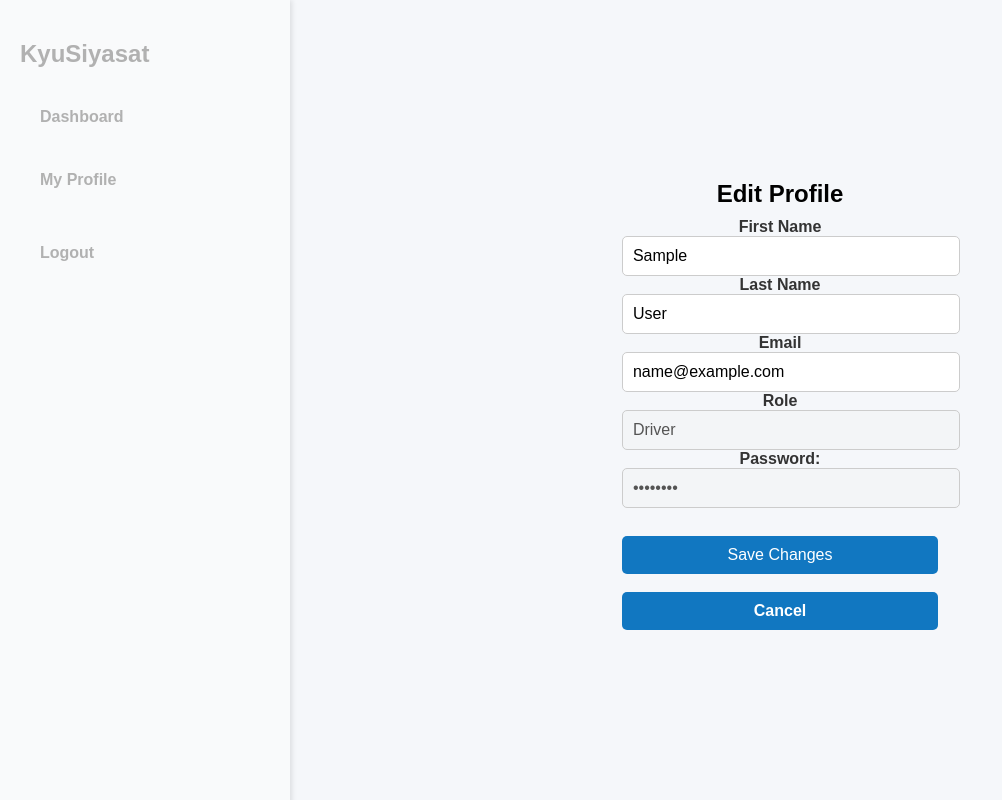
After one commit to jdcnnry/kyuSiyasat, a Django app: page /user/profile/edit/ in a window 1280 px wide. The commit adds this page. Shown: the whole page, without its empty margins (0-1002 px from the left). Run offline with Django 5.2, Linux system fonts and the light colour scheme; a user stored in the database is signed in; tables that the repository leaves empty hold one stand-in row (values such as "Sample post").

Commit message:
Created HTML for updating profile and modified my profile to apply the capitalization

```diff
--- /dev/null
+++ b/kyusiyasat/templates/registration/update_profile.html
@@ -0,0 +1,38 @@
+{% extends "base.html" %}
+
+{% block content %}
+<div class="container">
+    <h2>Edit Profile</h2>
+    <form method="post">
+        {% csrf_token %}
+        <div class="form-group">
+            <label for="{{ form.first_name.id_for_label }}">First Name</label>
+            {{ form.first_name }}
+        </div>
+        <div class="form-group">
+            <label for="{{ form.last_name.id_for_label }}">Last Name</label>
+            {{ form.last_name }}
+        </div>
+        <div class="form-group">
+            <label for="{{ form.email.id_for_label }}">Email</label>
+            {{ form.email }}
+        </div>
+        <div class="form-group">
+            <label for="{{ form.user_type.id_for_label }}">Role</label>
+            <input type="text" class="form-control" value="{{ user.profile.get_user_type_display }}" disabled>
+        </div>
+        <div class="form-group">
+            <label>Password:</label>
+            <input type="password" value="********" class="form-control" disabled>
+
+            <!-- TO DO: -->
+            <!-- <small><a href="{% url 'password_change' %}">Change Password</a></small> -->
+
+        </div>
+    </br>
+        <button type="submit" class="btn btn-primary">Save Changes</button>
+    </br>
+        <a href="{% url 'user_management:my_profile' %}" class="btn btn-secondary">Cancel</a>
+    </form>
+</div>
+{% endblock %}
```
Also changed, not shown: kyusiyasat/templates/registration/my_profile.html (+8 -1 lines).
